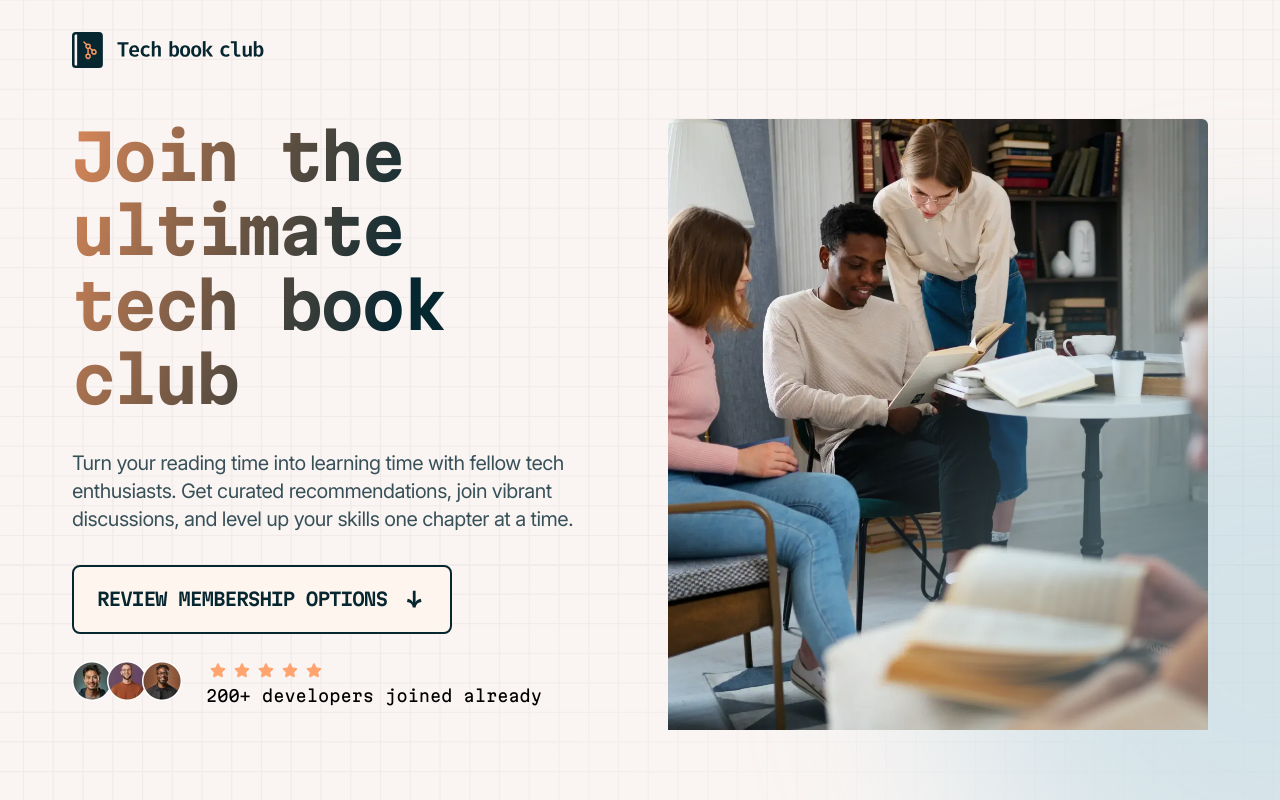
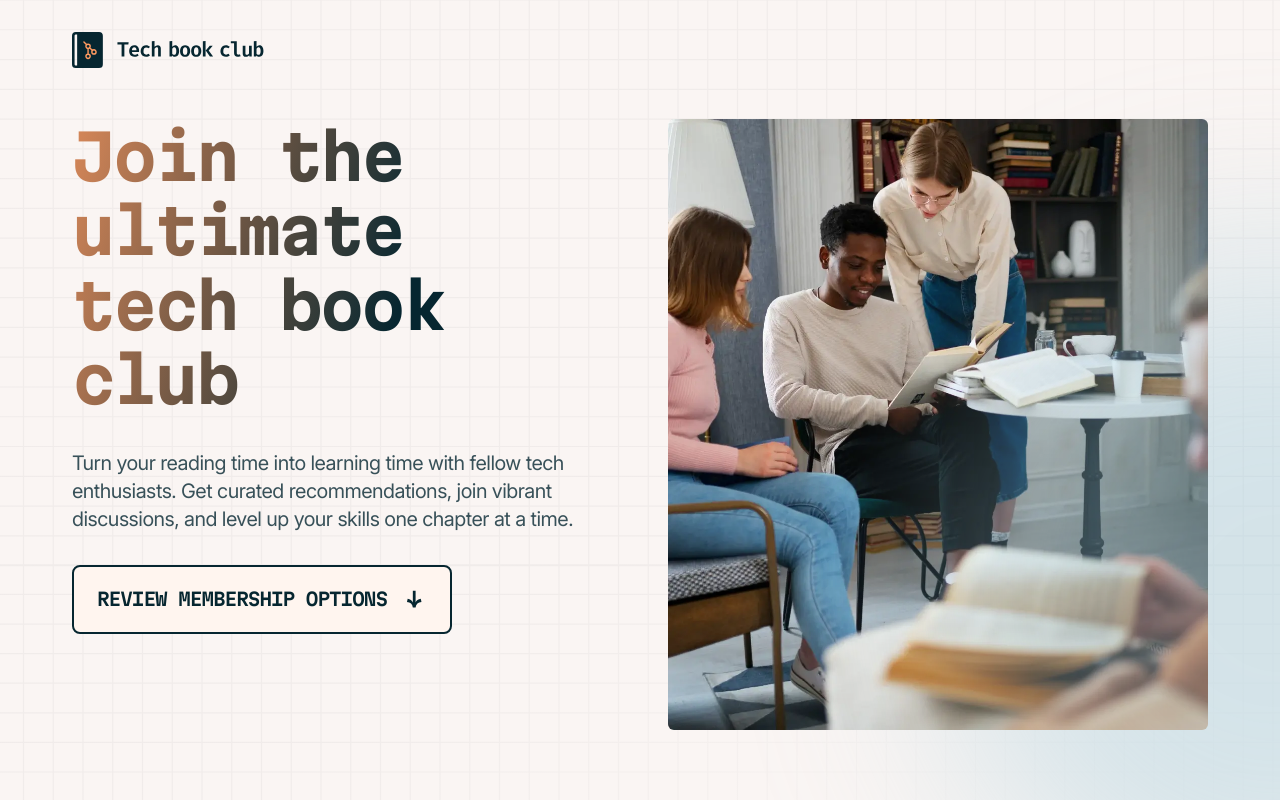
Before and after one commit to DenRisk/fm-tech-book-club, a React (Vite) app: page / in a window 1280 px wide. Shown: the top 800 px of the page. Built offline with nearby package versions, Linux system fonts and the light colour scheme.

Commit message:
remove error component

```diff
--- a/src/App.jsx
+++ b/src/App.jsx
@@ -2,9 +2,9 @@ import Overview from './sections/overview/overview.jsx'
 import Benefits from './sections/benefits/benefits.jsx'
 import Languages from './sections/languages/languages.jsx'
 import Journey from './sections/journey/journey.jsx'
-import Membership from './sections/membership/membership.jsx'
 import Rating from './sections/rating/rating.jsx'
 import Announcement from './sections/announcement/announcement.jsx'
+import Membership from './sections/membership/membership.jsx'
 import { useRef } from 'react';
 
 function App() {
--- a/src/components/avatar-rating/avatar-rating.css
+++ b/src/components/avatar-rating/avatar-rating.css
@@ -1,5 +1,5 @@
 .avatar-rating {
-    display: flex block;
+    display: flex;
     align-items: center;
     column-gap: var(--spacing-300);
     margin-bottom: var(--spacing-800);
--- a/src/sections/overview/overview.jsx
+++ b/src/sections/overview/overview.jsx
@@ -1,12 +1,11 @@
 import './overview.css';
-import Logo from '../../components/logo/logo.jsx'
-import Container from '../../components/container/container.jsx'
-import CustomButton from '../../components/custom-button/custom-button.jsx'
-import Icon from '../../components/icon/icon.jsx'
-import AvatarRating from '../../components/avatar-rating/avatar-rating.jsx'
+import PropTypes from 'prop-types';
+import { motion } from 'framer-motion';
+import Logo from '../../components/logo/logo.jsx';
+import Container from '../../components/container/container.jsx';
+import CustomButton from '../../components/custom-button/custom-button.jsx';
+import Icon from '../../components/icon/icon.jsx';
 import Image from '../../components/image/image.jsx'
-import { motion } from 'framer-motion';
-import PropTypes from 'prop-types';
 
 // Images
 import heroMobileImage from '../../assets/images/image-hero-mobile.webp';
@@ -44,7 +43,6 @@ function Overview({scrollToMembership}) {
                             <span>REVIEW MEMBERSHIP OPTIONS</span>
                             <Icon id='arrowDown' pointer={true}/>
                         </CustomButton>
-                        <AvatarRating/>
                     </motion.div>
                     <motion.div
                         className='overview__image-container'
```
